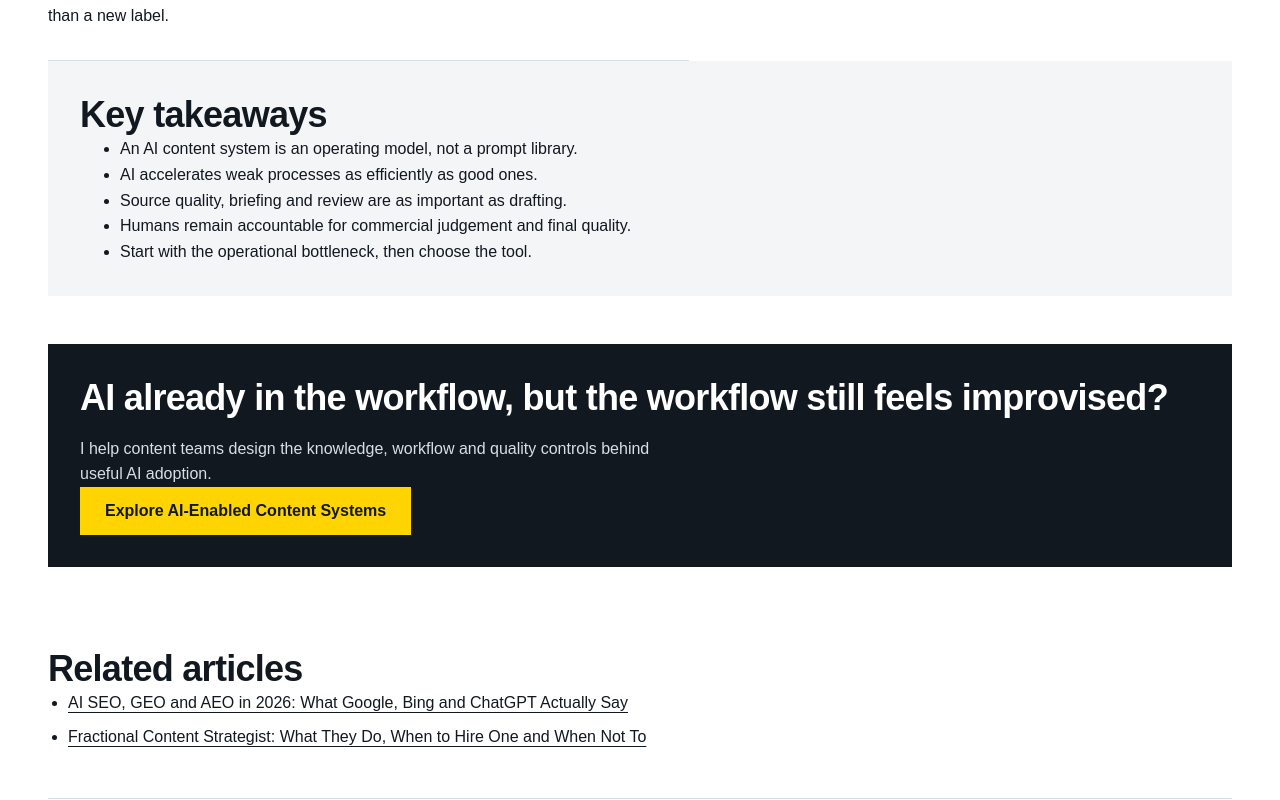
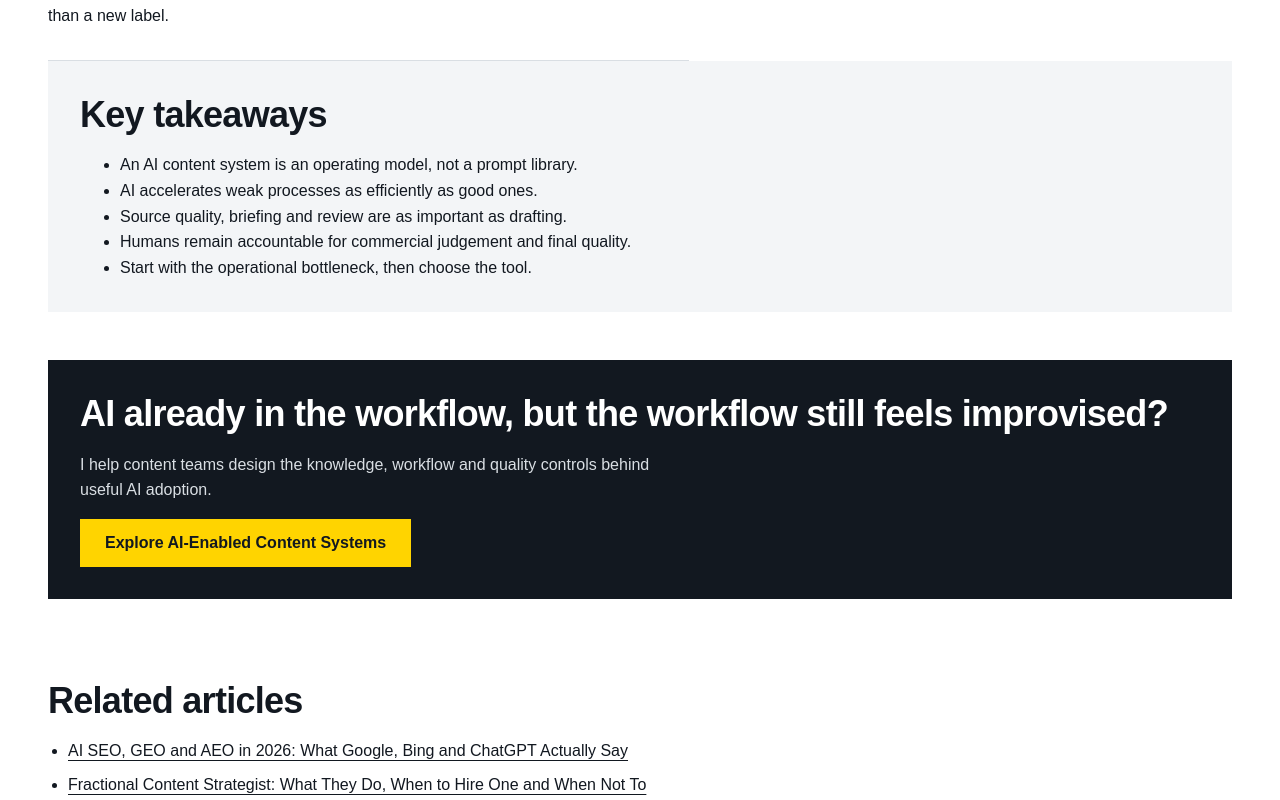
Before and after one commit to andeegee/andygood.me, a Next.js app: page /insights/ai-content-systems/ in a window 1280 px wide. Shown: the part 4300-5100 px from the top of the page. Built offline with nearby package versions, Linux system fonts and the light colour scheme; a web font is replaced by a local one.

Commit message:
Update insights.module.css

```diff
--- a/src/app/insights/insights.module.css
+++ b/src/app/insights/insights.module.css
@@ -10,8 +10,8 @@
 .entry { display: grid; grid-template-columns: minmax(8rem, 1fr) 2fr; gap: var(--space-6); padding-block: var(--space-8); border-bottom: 1px solid var(--steel); }
 .entry h2 { font-size: clamp(1.4rem, 2.4vw, 2rem); }
 .cta { padding: var(--space-12) 0; }
-.ctaInner { padding: var(--space-8); background: var(--carbon); color: var(--white); }
-.ctaInner p { margin-top: var(--space-4); color: #d9dee3; }
+.ctaInner { display: grid; justify-items: start; gap: var(--space-4); padding: var(--space-8); background: var(--carbon); color: var(--white); }
+.ctaInner p { color: #d9dee3; }
 .article { max-width: 75rem; }
 .articleHeader { max-width: 75ch; padding-bottom: var(--space-12); border-bottom: 1px solid var(--steel); }
 .articleHeader h1 { max-width: 19ch; margin-top: var(--space-4); }
@@ -29,6 +29,7 @@
 .table th { background: var(--fog); font-weight: 600; }
 .takeaways { padding: var(--space-8); background: var(--fog); }
 .takeaways h2 { font-size: var(--text-h2); }
+.takeaways ul, .related ul, .sources ul { margin-top: var(--space-4); }
 .related, .sources { padding-top: var(--space-8); }
 .related ul, .sources ul { padding-left: 1.25rem; }
 .related li + li, .sources li + li { margin-top: var(--space-2); }
```
